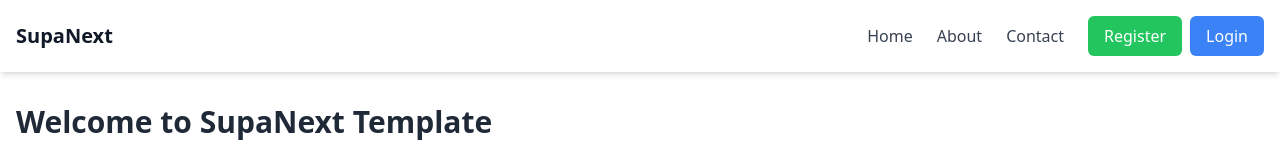
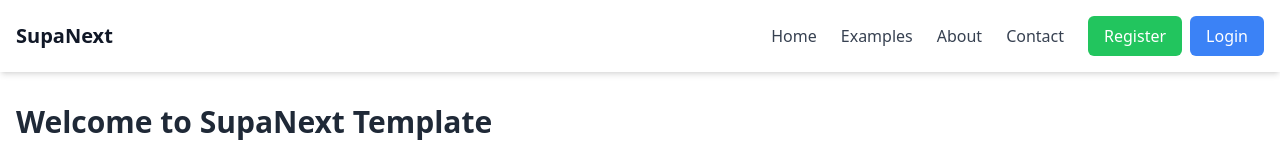
Before and after one commit to JonasWIP/supanexttemplate, a Next.js app: page / in a window 1280 px wide. Shown: the top 160 px of the page. Built offline with nearby package versions, Linux system fonts and the light colour scheme; no server answers.

Commit message:
feat: Add 'Examples' link to the Navbar for improved navigation

```diff
--- a/app/layout.tsx
+++ b/app/layout.tsx
@@ -38,6 +38,7 @@ export default function RootLayout({
             links={[
               { label: 'Home', href: '/' },
               { label: 'Dashboard', href: '/dashboard' },
+              { label: 'Examples', href: '/examples' },
               { label: 'About', href: '/about' },
               { label: 'Contact', href: '/contact' },
             ]}
```
